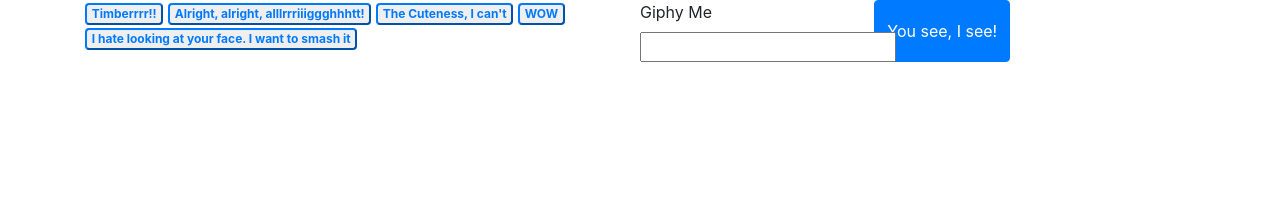
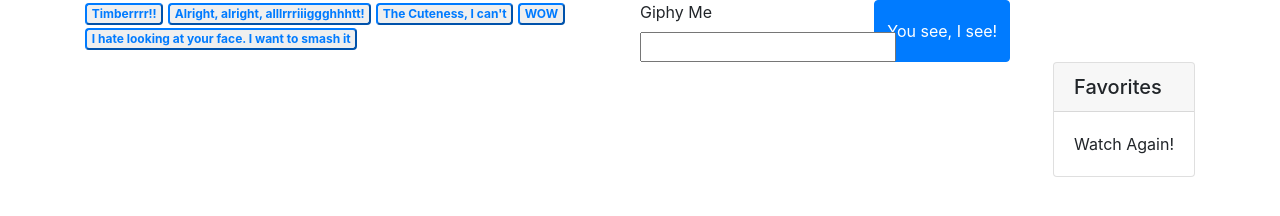
Before and after one commit to Marielle3/giphyapi, a plain HTML site: page index.html in a window 1280 px wide. Drawn offline with nearby package versions, Linux system fonts and the light colour scheme.

Commit message:
made edits to the card on the side bar

```diff
--- a/index.html
+++ b/index.html
@@ -12,6 +12,11 @@
 <style>
   body {
     background-image: url(/Users/marielleibarreta/Downloads/dynamic-style/dynamic-style.png);
+  }
+
+  .container-side {
+    position: relative;
+
   }
 </style>
 
@@ -49,6 +54,7 @@
           </span>
         </div>
     </div>
+
     <div class="row">
       <div class="col-sm-6">
         <!-- New Buttons gets dumped here-->
@@ -65,6 +71,19 @@
     </div>
     <!--Where the giphys will display-->
     <div id="gifs-appear-here">
+    </div>
+  </div>
+  <div class="container-side">
+    <div class="row">
+      <div class="col-sm-12">
+        <div class="d-flex justify-content-end">
+          <div class="card">
+            <h5 class="card-header">Favorites</h5>
+            <div class="card-body">
+              Watch Again!
+            </div>
+          </div>
+        </div>
       </div>
       <script src="https://code.jquery.com/jquery-3.3.1.slim.min.js"
         integrity="sha384-q8i/X+965DzO0rT7abK41JStQIAqVgRVzpbzo5smXKp4YfRvH+8abtTE1Pi6jizo"
@@ -124,7 +143,7 @@
           // }
 
           //function for grabbing the input in the textbox and adding to the original array
-      $('#add-giphy').on('click', function(event){
+          $('#add-giphy').on('click', function (event) {
             event.preventDefault();
 
             var giphy = $('#giphy-input').val().trim();
```
Lines whose indentation alone changed are shown as unchanged.
